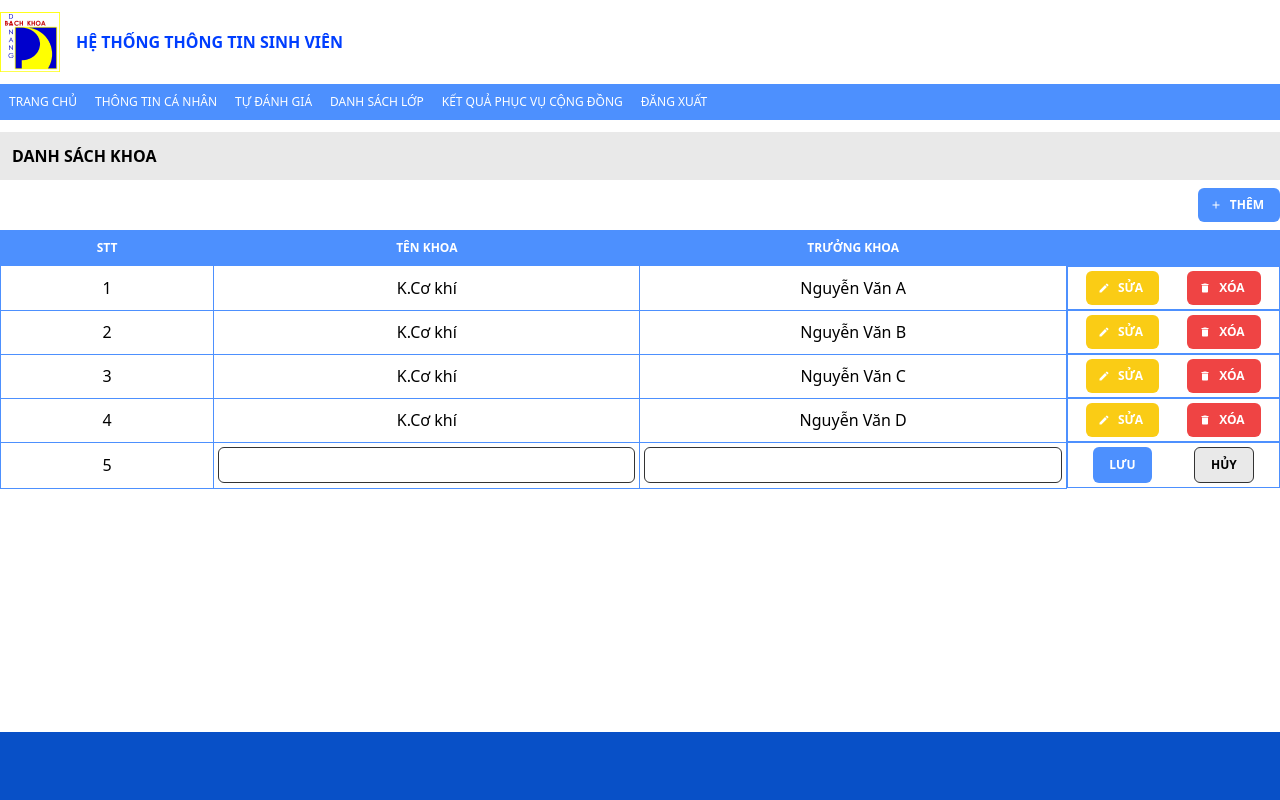
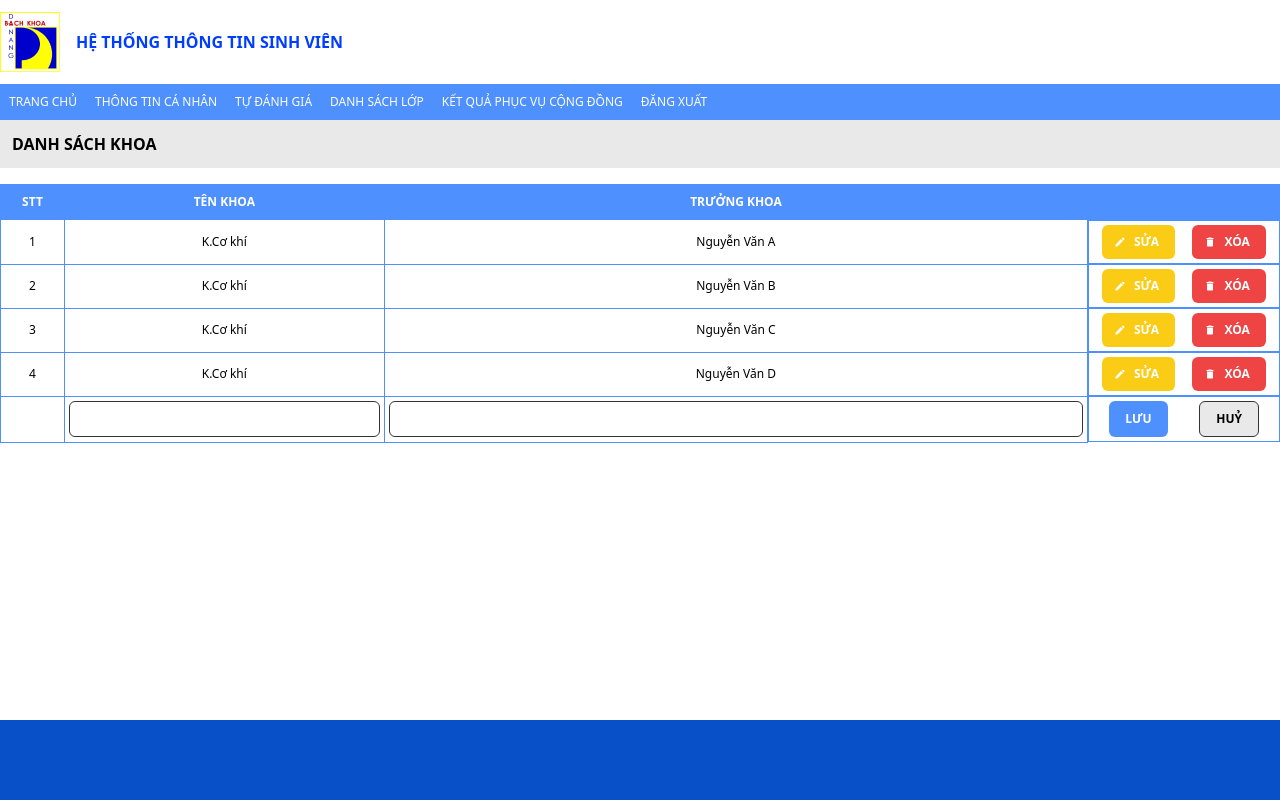
Before and after one commit to voanhtuan13321/FE_Hoat_Dong_Cong_Dong, a React (Create React App) app: page /danh-sach-khoa-ad in a window 1280 px wide. Both pictures are taken after a click on the button "THÊM". Shown: the top 800 px of the page. Built offline with nearby package versions, Linux system fonts and the light colour scheme.

Commit message:
update admin danh sach khoa

```diff
--- /dev/null
+++ b/src/components/ItemRowTableDanhSachKhoaAdmin.jsx
@@ -0,0 +1,83 @@
+import React, { useState } from 'react'
+import Swal from 'sweetalert2'
+import Button from './Button'
+import InputText from './InputText'
+
+export default function ItemRowTableDanhSachKhoaAdmin({ stt, data }) {
+  const [isShowEdit, setShowEdit] = useState(false)
+  const [dataKhoa, setDataKhoa] = useState({
+    khoa: data.khoa,
+    ten: data.ten,
+  })
+
+  const onClickEdit = () => {
+    setShowEdit(!isShowEdit)
+  }
+
+  const onChangeInput = event => {
+    const { name, value } = event.target
+    setDataKhoa({
+      ...dataKhoa,
+      [name]: value,
+    })
+  }
+
+  const onClickLuu = () => {
+    // console.log(dataKhoa)
+  }
+
+  const handleDeleteButtonClick = () => {
+    Swal.fire({
+      title: 'Are you sure?',
+      text: "You won't be able to revert this!",
+      icon: 'warning',
+      showCancelButton: true,
+      confirmButtonColor: '#3085d6',
+      cancelButtonColor: '#d33',
+      confirmButtonText: 'Yes, delete it!',
+    }).then(result => {
+      if (result.isConfirmed) {
+        Swal.fire({
+          title: 'Deleted!',
+          text: 'Your file has been deleted.',
+          icon: 'success',
+        })
+      }
+    })
+  }
+
+  const renderContent = (value, name) =>
+    isShowEdit ? (
+      <InputText name={name} value={value} onChange={onChangeInput} />
+    ) : (
+      value
+    )
+
+  return (
+    <tr className='text-main'>
+      <td className='border border-primary p-1 text-center'>{stt + 1}</td>
+      <td className='border border-primary p-1 text-center'>
+        {renderContent(dataKhoa.khoa, 'khoa')}
+      </td>
+      <td className='border border-primary p-1 text-center'>
+        {renderContent(dataKhoa.ten, 'ten')}
+      </td>
+      <td className='border border-primary p-1 flex'>
+        <div className='w-1/2 flex justify-center'>
+          <Button
+            label={isShowEdit ? 'lưu' : 'sửa'}
+            type={isShowEdit ? '' : 'edit'}
+            onClick={isShowEdit ? onClickLuu : onClickEdit}
+          />
+        </div>
+        <div className='w-1/2 flex justify-center'>
+          <Button
+            label={isShowEdit ? 'hủy' : 'Xóa'}
+            type={isShowEdit ? 'outline' : 'delete'}
+            onClick={isShowEdit ? onClickEdit : handleDeleteButtonClick}
+          />
+        </div>
+      </td>
+    </tr>
+  )
+}
--- /dev/null
+++ b/src/components/ItemRowTableDanhSachKhoaAdminAdd.jsx
@@ -0,0 +1,48 @@
+import React, { useState } from 'react'
+import Button from './Button'
+import InputText from './InputText'
+
+const initState = {
+  khoa: '',
+  ten: '',
+}
+
+export default function ItemRowTableDanhSachKhoaAdminAdd({ setShowAddNew }) {
+  const [dataKhoa, setDataKhoa] = useState(initState)
+
+  const onChangeInput = event => {
+    const { name, value } = event.target
+    setDataKhoa({
+      ...dataKhoa,
+      [name]: value,
+    })
+  }
+
+  const onClickLuu = () => {
+    console.log(dataKhoa)
+  }
+
+  return (
+    <tr>
+      <td className='border border-primary p-1 text-center'></td>
+      <td className='border border-primary p-1 text-center'>
+        <InputText name='khoa' value={dataKhoa.khoa} onChange={onChangeInput} />
+      </td>
+      <td className='border border-primary p-1'>
+        <InputText name='ten' value={dataKhoa.ten} onChange={onChangeInput} />
+      </td>
+      <td className='border border-primary p-1 flex'>
+        <div className='w-50% flex justify-center'>
+          <Button label='lưu' onClick={onClickLuu} />
+        </div>
+        <div className='w-50% flex justify-center'>
+          <Button
+            label='huỷ'
+            type='outline'
+            onClick={() => setShowAddNew(false)}
+          />
+        </div>
+      </td>
+    </tr>
+  )
+}
--- a/src/pages/admin_danh_sach_khoa.jsx
+++ b/src/pages/admin_danh_sach_khoa.jsx
@@ -1,16 +1,16 @@
 import React, { useState, useEffect } from 'react'
-import Swal from 'sweetalert2'
 import Title from '../components/Title'
 import Table from '../components/Table/index'
 import Button from '../components/Button'
-import InputText from '../components/InputText'
+import ItemRowTableDanhSachKhoaAdmin from '../components/ItemRowTableDanhSachKhoaAdmin'
+import ItemRowTableDanhSachKhoaAdminAdd from '../components/ItemRowTableDanhSachKhoaAdminAdd'
 
-const initialDataTable = {
+const dataTable = {
   header: [
-    { className: 'w-1/6', title: 'stt' },
-    { className: 'w-2/6', title: 'Tên khoa' },
-    { className: 'w-2/6', title: 'Trưởng khoa' },
-    { className: 'w-1/6', title: '' },
+    { className: 'w-5%', title: 'stt' },
+    { className: 'w-25%', title: 'Tên khoa' },
+    { className: '', title: 'Trưởng khoa' },
+    { className: 'w-15%', title: '' },
   ],
   value: [
     { stt: 1, khoa: 'K.Cơ khí', ten: 'Nguyễn Văn A' },
@@ -21,149 +21,49 @@ const initialDataTable = {
 }
 
 export default function AdminDanhSachKhoa() {
-  const [dataTable, setDataTable] = useState(initialDataTable)
-  const [editingRows, setEditingRows] = useState([])
-  const [addMode, setAddMode] = useState(false)
+  const [listKhoa, setListKhoa] = useState([])
+  const [isShowAddNew, setShowAddNew] = useState(false)
 
-  const handleButtonClick = (index, action) => {
-    switch (action) {
-      case 'add':
-        setAddMode(true)
-        setDataTable(prevData => {
-          const updatedValue = [
-            ...prevData.value,
-            { stt: prevData.value.length + 1, khoa: '', ten: '' },
-          ]
-          return { ...prevData, value: updatedValue }
-        })
-        break
-      case 'edit':
-        setEditingRows(prevEditingRows => {
-          const updatedEditingRows = [...prevEditingRows]
-          if (updatedEditingRows.includes(index)) {
-            updatedEditingRows.splice(updatedEditingRows.indexOf(index), 1)
-          } else {
-            updatedEditingRows.push(index)
-          }
-          return updatedEditingRows
-        })
-        setAddMode(false)
-        break
-      case 'delete':
-        handleDeleteButtonClick(index)
-        break
-      default:
-        break
-    }
+  useEffect(() => {
+    fetchListKhoa()
+  }, [])
+
+  const fetchListKhoa = () => {
+    setListKhoa(dataTable.value)
   }
 
-  const handleDeleteButtonClick = index => {
-    if (addMode || editingRows.includes(index)) {
-      setAddMode(false)
-      setEditingRows(prevEditingRows =>
-        prevEditingRows.filter(row => row !== index),
-      )
-    } else {
-      Swal.fire({
-        title: 'Are you sure?',
-        text: "You won't be able to revert this!",
-        icon: 'warning',
-        showCancelButton: true,
-        confirmButtonColor: '#3085d6',
-        cancelButtonColor: '#d33',
-        confirmButtonText: 'Yes, delete it!',
-      }).then(result => {
-        if (result.isConfirmed) {
-          setDataTable(prevData => {
-            const updatedValue = [...prevData.value]
-            updatedValue.splice(index, 1)
-            return { ...prevData, value: updatedValue }
-          })
-
-          Swal.fire({
-            title: 'Deleted!',
-            text: 'Your file has been deleted.',
-            icon: 'success',
-          })
-        }
-      })
-    }
+  const onClickThem = () => {
+    setShowAddNew(true)
   }
 
   const renderBodyTable = () => {
-    return dataTable.value.map((dt, index) => {
-      const isEditing = editingRows.includes(index)
-      const isAddRow = addMode && index === dataTable.value.length - 1
-
+    let arrJsx = listKhoa.map((dt, index) => {
       return (
-        <tr key={index}>
-          <td className='border border-primary p-1 text-center'>{dt.stt}</td>
-          <td className='border border-primary p-1 text-center'>
-            {isEditing || isAddRow ? (
-              <InputText
-                name={`khoa_${index}`}
-                value={dt.khoa}
-                onChange={event =>
-                  handleInputChange(index, 'khoa', event.target.value)
-                }
-              />
-            ) : (
-              dt.khoa
-            )}
-          </td>
-          <td className='border border-primary p-1 text-center'>
-            {isEditing || isAddRow ? (
-              <InputText
-                name={`ten_${index}`}
-                value={dt.ten}
-                onChange={event =>
-                  handleInputChange(index, 'ten', event.target.value)
-                }
-              />
-            ) : (
-              dt.ten
-            )}
-          </td>
-          <td className='border border-primary p-1 flex'>
-            <div className='w-1/2 flex justify-center'>
-              <Button
-                label={isEditing || isAddRow ? 'Lưu' : 'Sửa'}
-                type={isEditing || isAddRow ? null : 'edit'}
-                onClick={() => handleButtonClick(index, 'edit')}
-              />
-            </div>
-            <div className='w-1/2 flex justify-center'>
-              <Button
-                label={isEditing || isAddRow ? 'Hủy' : 'Xóa'}
-                type={isEditing || isAddRow ? 'outline' : 'delete'}
-                onClick={() => handleButtonClick(index, 'delete')}
-              />
-            </div>
-          </td>
-        </tr>
+        <ItemRowTableDanhSachKhoaAdmin key={index} stt={index} data={dt} />
       )
     })
-  }
 
-  const handleInputChange = (index, field, updatedValue) => {
-    setDataTable(prevData => {
-      const updatedData = [...prevData.value]
-      updatedData[index][field] = updatedValue
-      return { ...prevData, value: updatedData }
-    })
+    isShowAddNew &&
+      (arrJsx = [
+        ...arrJsx,
+        <ItemRowTableDanhSachKhoaAdminAdd
+          key={-1}
+          setShowAddNew={setShowAddNew}
+        />,
+      ])
+
+    return arrJsx
   }
 
   return (
     <>
-      <div className='container mx-auto my-3'>
+      <div className='container mx-auto'>
         <Title title={'Danh sách khoa'} />
 
         <div className='flex justify-end my-2'>
-          <Button
-            label={'Thêm'}
-            type={'add'}
-            onClick={() => handleButtonClick(dataTable.value.length - 1, 'add')}
-          />
+          {!isShowAddNew && (
+            <Button label='Thêm' type='add' onClick={onClickThem} />
+          )}
         </div>
         <Table header={dataTable.header}>{renderBodyTable()}</Table>
       </div>
```
